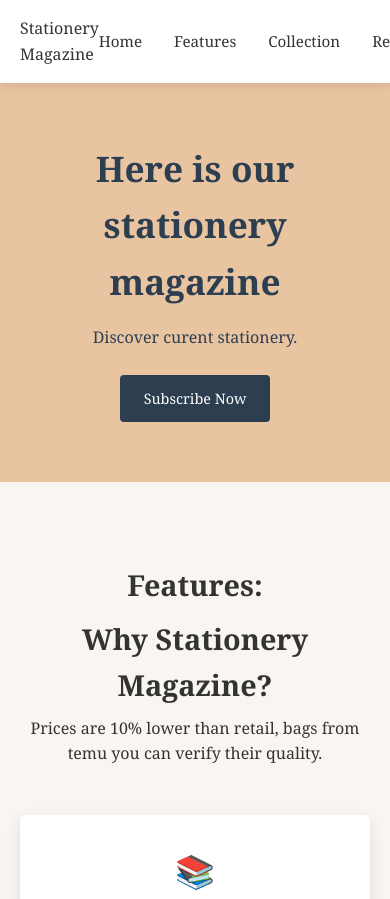
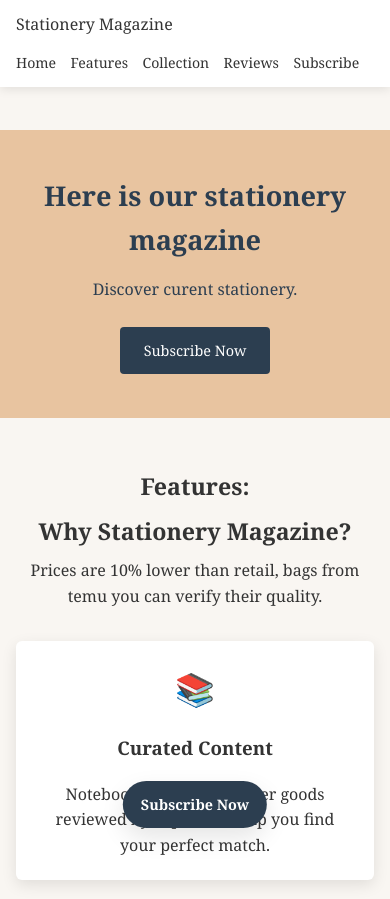
Before and after one commit to fish30008/tum-web-lab2-BA, a plain HTML site: page index.html in a window 390 px wide. Shown: the top 899 px of the page. Drawn offline with Linux system fonts and the light colour scheme.

Commit message:
addaptation to phone

```diff
--- a/index.html
+++ b/index.html
@@ -7,6 +7,7 @@
       name="description"
       content="Curated stationery collection and magazine for creative minds"
     />
+    <meta name="author" content="Artiom">
     <link rel="stylesheet" href="reset.css" />
     <link rel="stylesheet" href="styles.css" />
     <title>Stationery Magazine</title>
@@ -34,6 +35,8 @@
               Discover curent stationery.
             </p>
             <a href="#subscribe" class="cta-button">Subscribe Now</a>
+          </div>
+        </div>
       </div>
     </section>
 
@@ -168,7 +171,7 @@
         <a href="#" class="cta-button">Choose Your Plan</a>
       </div>
     </section>
-
+    <a href="#subscribe" class="mobile-sticky-cta">Subscribe Now</a>
     <footer>
       <div class="container">
         <div class="footer-content">
--- a/styles.css
+++ b/styles.css
@@ -262,3 +262,105 @@ footer {
   font-size: 0.85rem;
   opacity: 0.8;
 }
+.mobile-sticky-cta {
+  display: none;
+  position: fixed;
+  left: 50%;
+  bottom: 16px;
+  transform: translateX(-50%);
+  background-color: var(--primary);
+  color: var(--white);
+  padding: 12px 18px;
+  border-radius: 999px;
+  box-shadow: 0 10px 24px var(--shadow);
+  font-size: 0.9rem;
+  font-weight: 600;
+  z-index: 1100;
+}
+
+.product-image img {
+  max-width: 100%;
+  height: auto;
+  object-fit: contain;
+}
+
+@media (max-width: 1024px) {
+  .container {
+    padding: 0 16px;
+  }
+
+  .hero h1 {
+    font-size: 2rem;
+  }
+
+  .features,
+  .products,
+  .testimonials,
+  .cta-section {
+    padding: 64px 0;
+  }
+}
+
+@media (max-width: 768px) {
+  body {
+    padding-top: 130px;
+  }
+
+  header {
+    padding: 0.75rem 0;
+  }
+
+  nav {
+    flex-direction: column;
+    align-items: flex-start;
+    gap: 0.75rem;
+  }
+
+  .nav-links {
+    flex-wrap: wrap;
+    gap: 0.5rem 0.9rem;
+  }
+
+  .nav-links a {
+    font-size: 0.88rem;
+  }
+
+  .hero {
+    padding: 44px 20px;
+  }
+
+  .hero h1 {
+    font-size: 1.7rem;
+  }
+
+  .section-header {
+    margin-bottom: 2rem;
+  }
+
+  .section-header h2 {
+    font-size: 1.45rem;
+  }
+
+  .features,
+  .products,
+  .testimonials {
+    padding: 50px 0;
+  }
+
+  .feature-card,
+  .testimonial-card {
+    padding: 22px;
+  }
+
+  .product-image {
+    height: 180px;
+  }
+
+  .cta-section {
+    padding: 50px 0 115px;
+  }
+
+  .mobile-sticky-cta {
+    display: inline-block;
+  }
+}
```
Also changed, not shown: src/my_maskot.png (added), 1 other file.
